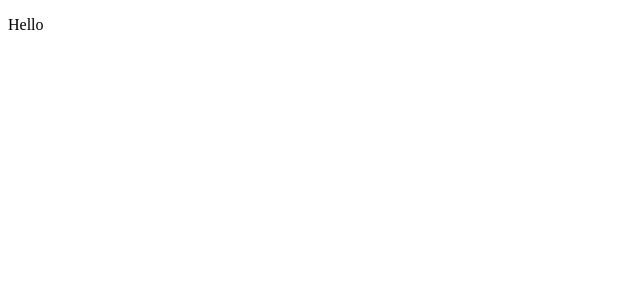
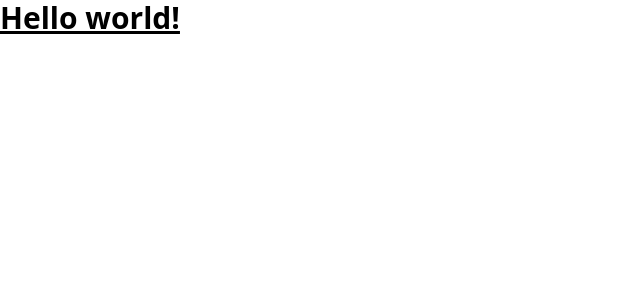
Before and after one commit to ya-pou/frontend-light-crm, an Angular app: page /dashboard in a window 1280 px wide. Shown: the top 300 px of the page, without its empty margins (0-640 px from the left). Built offline with nearby package versions, Linux system fonts and the light colour scheme; sample sign-in values are in the browser's storage.

Commit message:
core(config | style): add config file + init tailwind

```diff
--- a/package.json
+++ b/package.json
@@ -28,6 +28,8 @@
     "@angular/forms": "^20.3.0",
     "@angular/platform-browser": "^20.3.0",
     "@angular/router": "^20.3.0",
+    "@ngneat/tailwind": "^7.0.3",
+    "@tailwindcss/postcss": "^4.1.17",
     "rxjs": "~7.8.0",
     "tslib": "^2.3.0",
     "zone.js": "~0.15.0"
@@ -37,12 +39,15 @@
     "@angular/cli": "^20.3.9",
     "@angular/compiler-cli": "^20.3.0",
     "@types/jasmine": "~5.1.0",
+    "autoprefixer": "^10.4.22",
     "jasmine-core": "~5.9.0",
     "karma": "~6.4.0",
     "karma-chrome-launcher": "~3.2.0",
     "karma-coverage": "~2.2.0",
     "karma-jasmine": "~5.1.0",
     "karma-jasmine-html-reporter": "~2.1.0",
+    "postcss": "^8.5.6",
+    "tailwindcss": "^4.1.17",
     "typescript": "~5.9.2"
   }
 }
--- a/src/app/app.config.ts
+++ b/src/app/app.config.ts
@@ -8,6 +8,8 @@ import { provideRouter } from '@angular/router';
 import { routes } from './app.routes';
 import { provideHttpClient, withInterceptors } from '@angular/common/http';
 import { authInterceptor } from './core/auth/auth.interceptor';
+import { APP_CONFIG_TOKEN } from './core/config/app-config.token';
+import { APP_CONFIG } from './core/config/app.config';
 
 export const appConfig: ApplicationConfig = {
   providers: [
@@ -15,5 +17,6 @@ export const appConfig: ApplicationConfig = {
     provideZoneChangeDetection({ eventCoalescing: true }),
     provideRouter(routes),
     provideHttpClient(withInterceptors([authInterceptor])),
+    { provide: APP_CONFIG_TOKEN, useValue: APP_CONFIG },
   ],
 };
--- a/src/app/core/auth/auth.service.ts
+++ b/src/app/core/auth/auth.service.ts
@@ -1,16 +1,15 @@
 import { HttpClient } from '@angular/common/http';
-import { Injectable, signal } from '@angular/core';
+import { Inject, Injectable, signal } from '@angular/core';
 import { tap } from 'rxjs';
+import { APP_CONFIG_TOKEN, AppConfig } from '../config/app-config.token';
 
 @Injectable({
   providedIn: 'root',
 })
 export class AuthService {
-  private API_URL = 'http://localhost:3000/auth';
-
   currentUser = signal<any | null>(null);
 
-  constructor(private http: HttpClient) {
+  constructor(private http: HttpClient, @Inject(APP_CONFIG_TOKEN) private config: AppConfig) {
     this.loadUserFromStorage();
   }
 
@@ -27,7 +26,7 @@ export class AuthService {
   }
 
   login(email: string, password: string) {
-    return this.http.post<any>(`${this.API_URL}/login`, { email, password }).pipe(
+    return this.http.post<any>(`${this.config.apiBaseUrl}/auth/login`, { email, password }).pipe(
       tap((res) => {
         console.log(res);
         localStorage.setItem('token', res.access_token);
--- /dev/null
+++ b/src/app/core/config/app-config.token.ts
@@ -0,0 +1,8 @@
+import { InjectionToken } from '@angular/core';
+
+export interface AppConfig {
+  apiBaseUrl: string;
+  production: boolean;
+}
+
+export const APP_CONFIG_TOKEN = new InjectionToken<AppConfig>('app.config');
--- /dev/null
+++ b/src/app/core/config/app.config.ts
@@ -0,0 +1,6 @@
+import { AppConfig } from './app-config.token';
+
+export const APP_CONFIG: AppConfig = {
+  apiBaseUrl: 'http://localhost:3000',
+  production: false,
+};
--- a/src/app/features/dashboard/dashboard.component.ts
+++ b/src/app/features/dashboard/dashboard.component.ts
@@ -4,6 +4,6 @@ import { Component } from '@angular/core';
   standalone: true,
   selector: 'app-dashboard',
   imports: [],
-  template: ` <p>Hello</p> `,
+  template: ` <h1 class="text-3xl font-bold underline">Hello world!</h1> `,
 })
 export class DashboardComponent {}
--- a/src/styles.css
+++ b/src/styles.css
@@ -1 +1,2 @@
 /* You can add global styles to this file, and also import other style files */
+@import "tailwindcss";
```
Also changed, not shown: .postcssrc.json (added), 2 other files (tests, documents, lock files or other folders).
